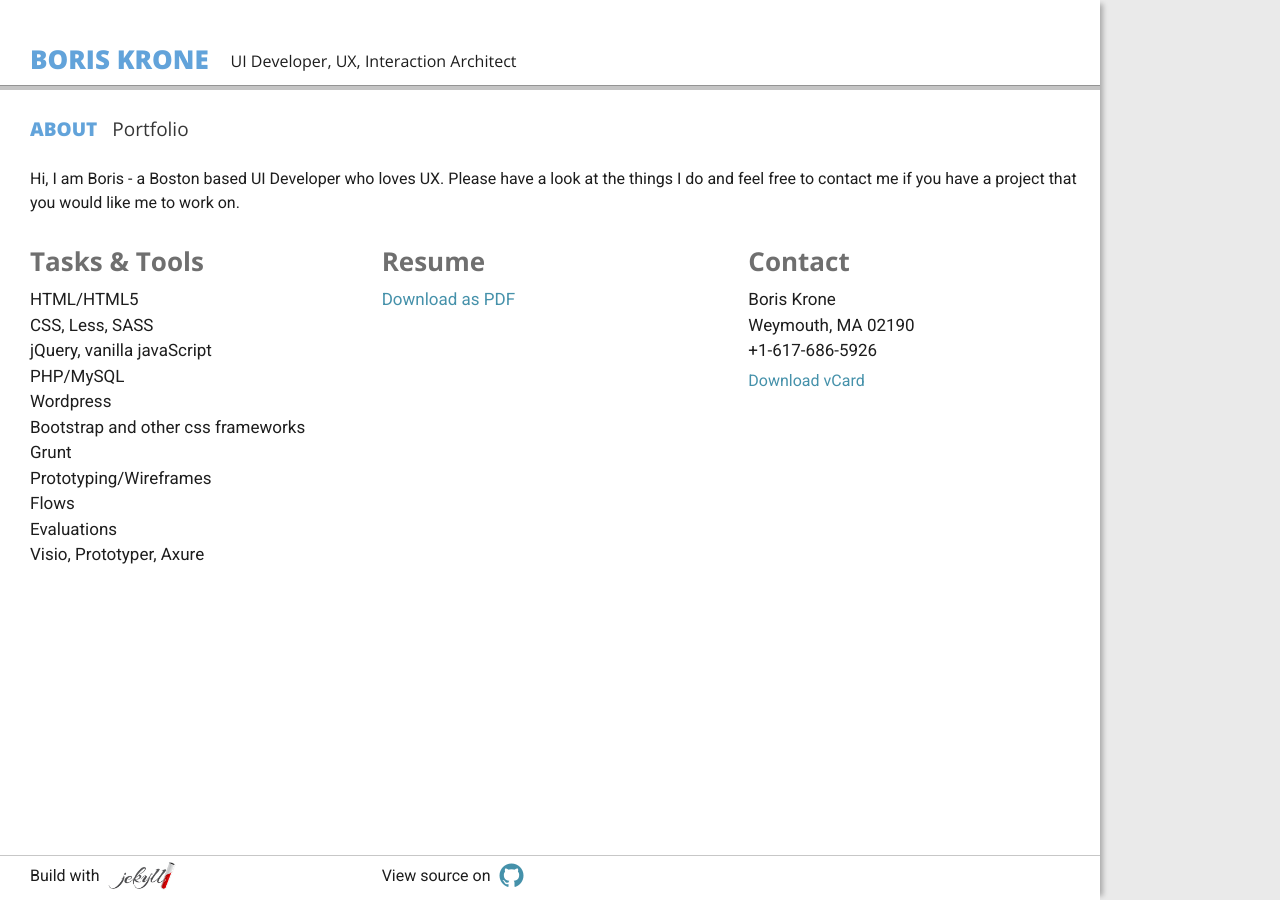
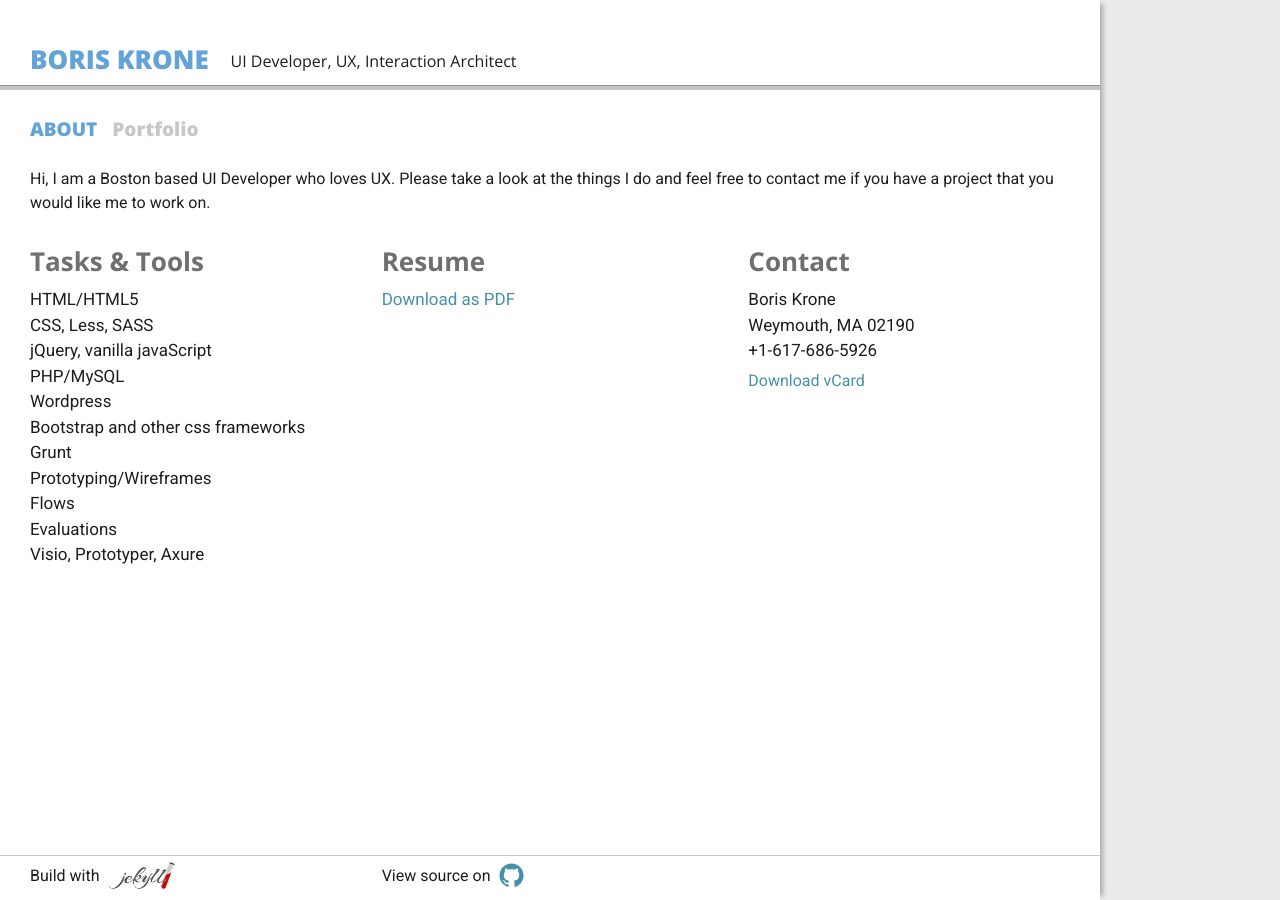
Before and after one commit to b-d-k/b-d-k.github.io, a Jekyll site: the page built from index.html, in a window 1280 px wide. Built offline with Jekyll 4.4.1, drawn with Linux system fonts in a browser that asks for light colours; some web fonts are replaced.

Commit message:
intro txt edits, inactive nav link now bold

```diff
--- a/_sass/custom/_custom.scss
+++ b/_sass/custom/_custom.scss
@@ -196,7 +196,9 @@ body{
       }
 
       a{
-        color: lighten(getColor(text, primary), 10%);
+        //color: lighten(getColor(text, primary), 10%);
+        font-weight: 800;
+        color: #c7c7c7;
 
         &:hover{
           color: #eb7d12;
--- a/index.html
+++ b/index.html
@@ -5,7 +5,7 @@ slug: about
 
 <main role="main" class="about-main">
   <div class="intro">
-    <p>Hi, I am Boris - a Boston based UI Developer who loves UX. Please have a look at the things I do and feel free to contact me if you have a project that you would like me to work on.</p>
+    <p>Hi, I am a Boston based UI Developer who loves UX. Please take a look at the things I do and feel free to contact me if you have a project that you would like me to work on.</p>
   </div>
 
   <div class="left-col">
```
